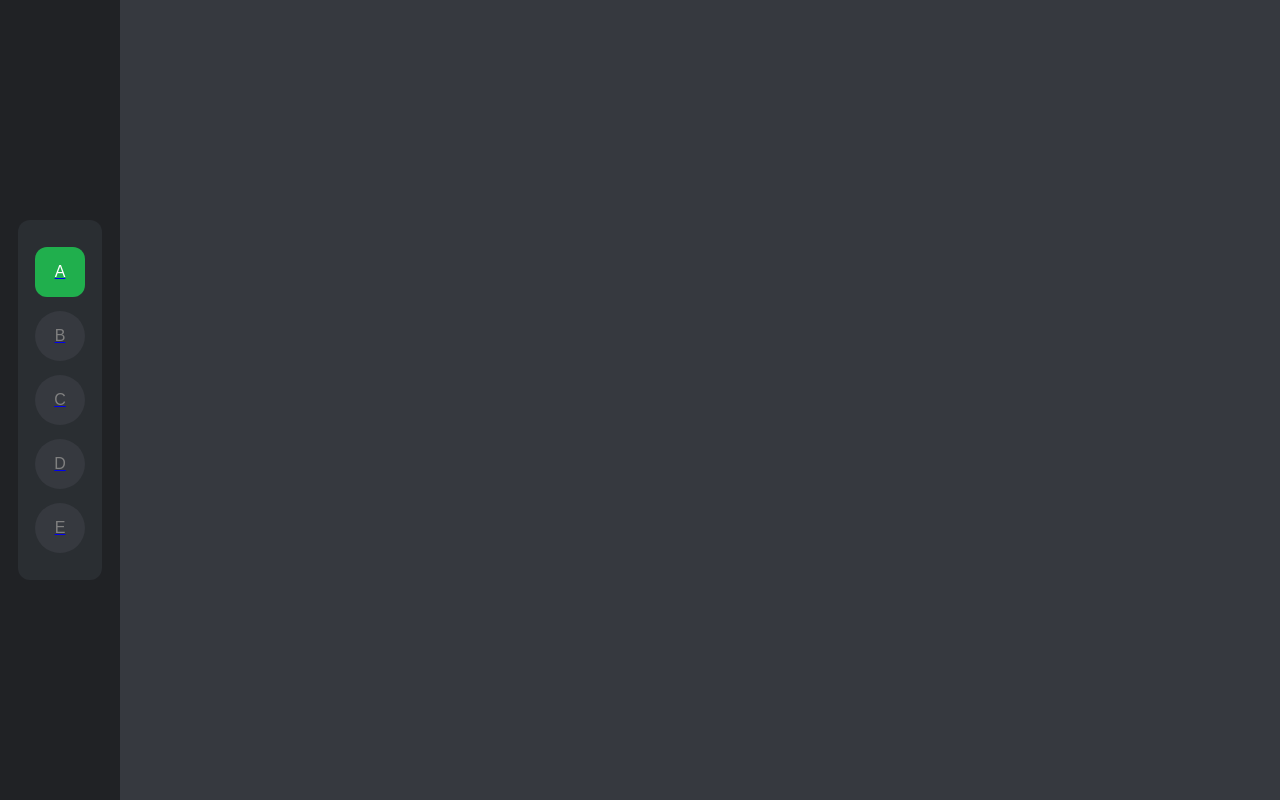
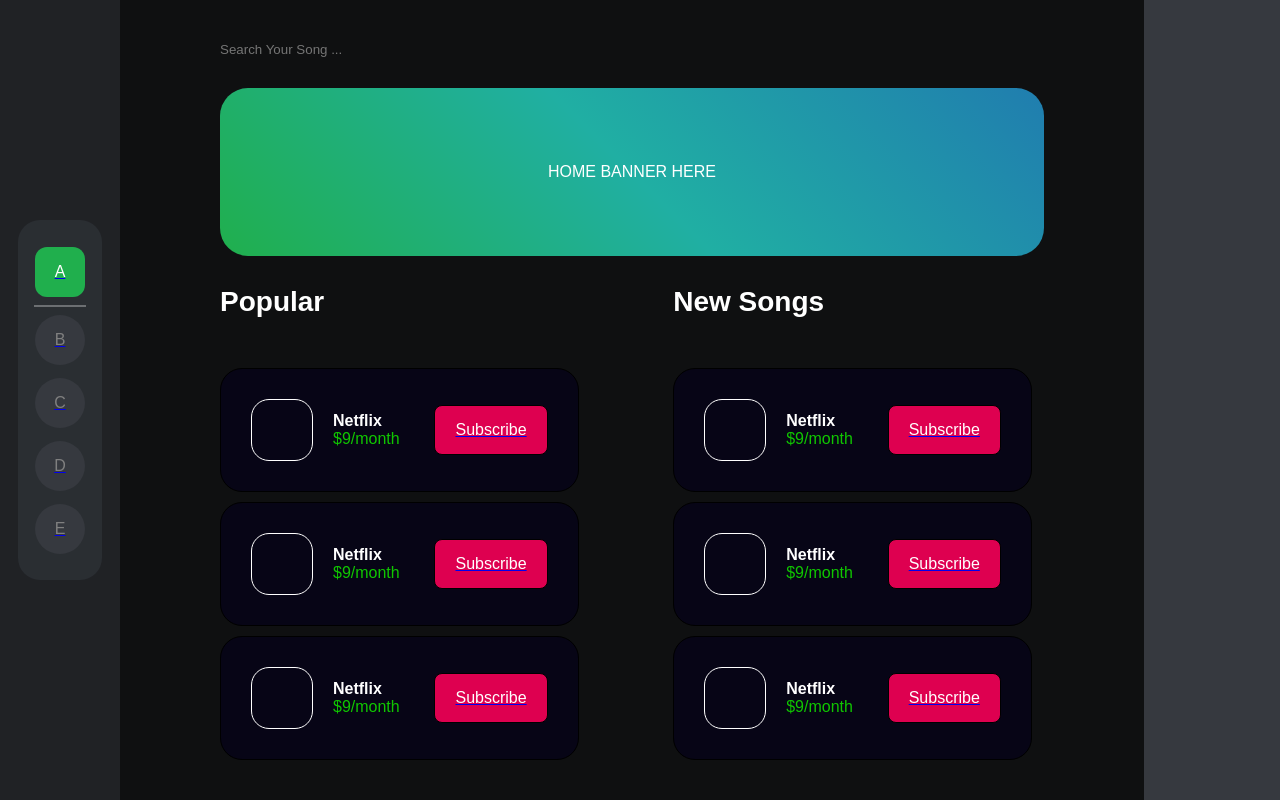
Before and after one commit to thanvinhbaohoang/EtherStream, a React (Create React App) app: page / in a window 1280 px wide. Built offline with nearby package versions, Linux system fonts and the light colour scheme.

Commit message:
Home Page Added Sections

```diff
--- a/src/App.css
+++ b/src/App.css
@@ -2,12 +2,7 @@
   font-family: "Ubuntu", sans-serif;
   text-align: center;
   display: flex;
-  flex-direction: column;
   background: #36393f;
-}
-
-a:active {
-  text-decoration: none;
 }
 
 .navbar {
@@ -25,11 +20,16 @@ a:active {
   padding: 20px 0px;
   width: 70%;
   background: #2f3339b7;
-  border-radius: 12px;
+  border-radius: 22px;
   display: flex;
   flex-direction: column;
   justify-content: space-around;
   align-items: center;
+}
+
+.nav-items-line{
+  width: 60%;
+  border: solid rgba(255, 255, 255, 0.309) 0.5px;
 }
 
 .nav-item {
@@ -57,3 +57,143 @@ a:active {
   transition: 0.2s ease-out;
   background-color: #20af4d;
 }
+
+
+.page {
+  width: 80%;
+  background: #0f1011;
+  display: flex;
+  display: flex;
+  flex-direction: column;
+  justify-content: center;
+}
+
+
+.home {
+  height: 100%;
+  display: flex;
+  padding: 30px 100px;
+  flex-direction: column;
+  justify-content: baseline;
+  align-items: center;
+  color: white;
+  position: relative;
+  z-index: 99999;
+}
+
+
+.search-input {
+  color: white;
+  width: 100%;
+  height: 40px;
+  margin-bottom: 20px;
+  border: none;
+  border-radius: 10px;
+  background: none;
+}
+.home-banner {
+  display: flex;
+  justify-content: center;
+  align-items: center;
+  width: 100%;
+  height: 25%;
+  border-radius: 28px;
+  background: linear-gradient(45deg, #20af4d,#20afa3, #207daf);
+  justify-self: center;
+}
+
+.home-suggestions{
+  margin-top:30px;
+  display: flex;
+  justify-content: space-between;
+  align-items: center;
+  width: 100%;
+}
+.section-title{
+  font-size: 28px;
+  color: white;
+  font-weight: bold;
+  margin-bottom: 50px;
+}
+
+.suggestions-section{
+  width: 45%;
+  display: flex;
+  flex-direction: column;
+  justify-content: center;
+  align-items: flex-start;
+}
+
+.service-card{
+  background-color: rgb(7, 5, 22);
+  width: 80%;
+  margin-bottom: 10px;
+  height: 20%;
+  padding: 30px;
+  border: solid black 1px;
+  border-radius: 22px;
+  display: flex;
+  justify-content: space-between;
+  align-items: center;
+  transition: 0.3s;
+}
+
+.service-card:hover{
+  cursor: pointer;
+  border: solid white 1px;
+  background-color: rgb(38, 36, 55);
+  transition: 0.3s;
+}
+.service-left {
+  display: flex;
+  justify-content: center;
+  align-items: center;
+}
+
+.service-thumbnail {
+  width: 60px;
+  height: 60px;
+  margin-right: 20px;
+  border: solid white 1px;
+  border-radius: 18px;
+}
+.service-name-and-price{
+  display: flex;
+  flex-direction: column;
+  justify-content:flex-start;
+  align-items: baseline;
+}
+
+.service-name{
+  font-weight: bold;
+}
+
+.service-price {
+  color: rgb(16, 198, 0);
+}
+.service-subscribe-button {
+  color: white;
+  text-decoration: none;
+  background-color: #de0050;
+  border: solid black 1px;
+  border-radius: 8px;
+  padding: 15px 20px;
+  transition: 0.1s;
+}
+
+.service-subscribe-button:hover {
+  cursor: pointer;
+  border: solid white 1px;
+  transition: 0.2s ease-in-out;
+  filter: brightness(0.8);
+}
+
+.service-subscribe-button:active{
+  box-shadow: black 3px 5px 10px;
+  transition: 0.08s ease-out;
+  transform: translateY(5px);
+}
+
+/* a:hover, a:focus {
+  text-decoration:none;
+} */
--- a/src/App.js
+++ b/src/App.js
@@ -12,9 +12,9 @@ function App() {
         <BrowserRouter>
           <NavBar/>
           <Routes>
-            <Route exact path="/" component={<Home />}></Route>
-            <Route exact path="/contacts" component={<Contacts />}></Route>
-            <Route exact path="/products" component={<Products />}></Route>
+            <Route exact path="/" element={<Home />}></Route>
+            <Route exact path="/contacts" element={<Contacts />}></Route>
+            <Route exact path="/products" element={<Products />}></Route>
           </Routes>
         </BrowserRouter>
     </div>
--- a/src/components/Home.js
+++ b/src/components/Home.js
@@ -1,9 +1,68 @@
 import React from 'react';
+
+
+export const ServiceCard = () => {
+  return (
+      <div class="service-card">
+
+          <div class = 'service-left'>
+              <div class='service-thumbnail'>
+              </div>
+
+              <div class = 'service-name-and-price'>
+              <div class= 'service-name'>
+                  Netflix
+              </div>
+
+              <div class= 'service-price'>
+                  $9/month
+              </div>
+              </div>
+
+
+
+          </div>
+
+          <a href="/" target='_blank' class ='service-right'>
+              <div class ='service-subscribe-button'>
+                  Subscribe
+              </div>
+          </a>
+      </div>
+
+  )
+}
 
 class Home extends React.PureComponent {
   render() {
     return (
-      <div>Home Works!</div>
+      <div class='page'>
+        <div class ='home'>
+          <input class='search-input' type='text' placeholder='Search Your Song ...' />
+          <div class= 'home-banner'>
+            HOME BANNER HERE
+
+          </div>
+        <div class ='home-suggestions'>
+          <div class='suggestions-section'>
+              <div class = 'section-title'>Popular</div>
+              <ServiceCard/>
+              <ServiceCard/>
+              <ServiceCard/>
+            </div>
+
+          <div class='suggestions-section'>
+            <div class = 'section-title'>New Songs</div>
+            <ServiceCard/>
+            <ServiceCard/>
+            <ServiceCard/>
+          </div>
+        </div>
+
+
+        </div>
+
+      </div>
     )
   }
 }
--- a/src/components/Navbar/NavBar.js
+++ b/src/components/Navbar/NavBar.js
@@ -9,6 +9,9 @@ export const NavBar = () => {
           <p class='nav-item'>A</p>
         </NavLink>
 
+        <div class='nav-items-line'>
+
+        </div>
         <NavLink to="/b" >
           <p class='nav-item'>B</p>
         </NavLink><NavLink to="/c" >
```
